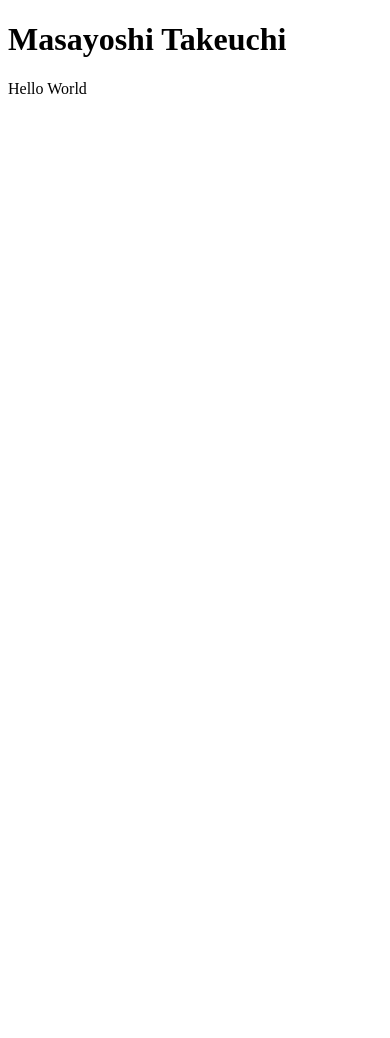
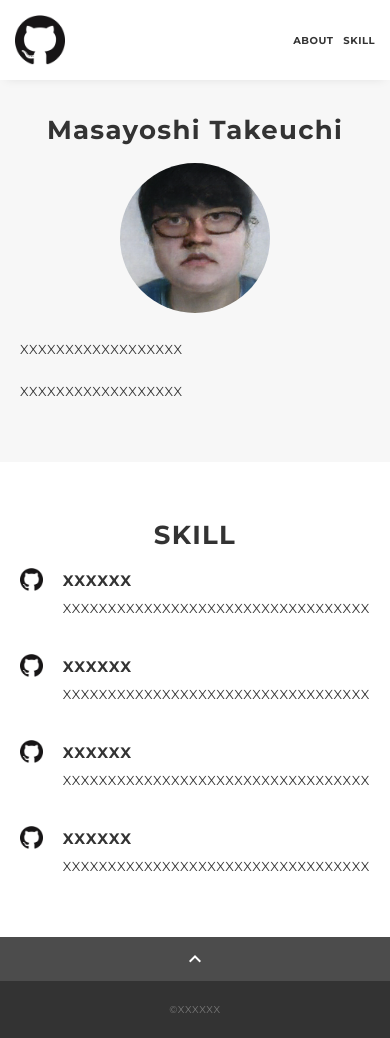
Before and after one commit to syouzen-6/portfolio, a plain HTML site: page docs/index.html in a window 390 px wide. Before the commit the page ends 844 px from the top, so only its background shows below. Drawn offline with nearby package versions, Linux system fonts and the light colour scheme.

Commit message:
テンプレート反映

```diff
--- /dev/null
+++ b/docs/css/ress.css
@@ -0,0 +1,283 @@
+/*!
+ * ress.css • v3.0.1
+ * MIT License
+ * github.com/filipelinhares/ress
+ */
+
+/* # =================================================================
+   # Global selectors
+   # ================================================================= */
+
+html {
+  box-sizing: border-box;
+  word-break: normal;
+  -moz-tab-size: 4;
+  tab-size: 4;
+
+  -webkit-text-size-adjust: 100%; /* Prevent adjustments of font size after orientation changes in iOS */
+}
+
+*,
+::before,
+::after {
+  box-sizing: inherit;
+  background-repeat: no-repeat; /* Set `background-repeat: no-repeat` to all elements and pseudo elements */
+}
+
+::before,
+::after {
+  vertical-align: inherit;
+  text-decoration: inherit; /* Inherit text-decoration and vertical align to ::before and ::after pseudo elements */
+}
+
+* {
+  margin: 0;
+  padding: 0; /* Reset `padding` and `margin` of all elements */
+}
+
+/* # =================================================================
+   # General elements
+   # ================================================================= */
+
+hr {
+  overflow: visible; /* Show the overflow in Edge and IE */
+  height: 0; /* Add the correct box sizing in Firefox */
+}
+
+details,
+main {
+  display: block; /* Render the `main` element consistently in IE. */
+}
+
+summary {
+  display: list-item; /* Add the correct display in all browsers */
+}
+
+small {
+  font-size: 80%; /* Set font-size to 80% in `small` elements */
+}
+
+[hidden] {
+  display: none; /* Add the correct display in IE */
+}
+
+abbr[title] {
+  /* Add the correct text decoration in Chrome, Edge, IE, Opera, and Safari */
+  text-decoration: underline;
+  text-decoration: underline dotted;
+  border-bottom: none; /* Remove the bottom border in Chrome 57 */
+}
+
+a {
+  background-color: transparent; /* Remove the gray background on active links in IE 10 */
+}
+
+a:active,
+a:hover {
+  outline-width: 0; /* Remove the outline when hovering in all browsers */
+}
+
+code,
+kbd,
+pre,
+samp {
+  font-family: monospace, monospace; /* Specify the font family of code elements */
+}
+
+pre {
+  font-size: 1em; /* Correct the odd `em` font sizing in all browsers */
+}
+
+b,
+strong {
+  font-weight: bolder; /* Add the correct font weight in Chrome, Edge, and Safari */
+}
+
+/* https://gist.github.com/unruthless/413930 */
+sub,
+sup {
+  position: relative;
+  font-size: 75%;
+  line-height: 0;
+  vertical-align: baseline;
+}
+
+sub {
+  bottom: -.25em;
+}
+
+sup {
+  top: -.5em;
+}
+
+/* # =================================================================
+   # Forms
+   # ================================================================= */
+
+input {
+  border-radius: 0;
+}
+
+/* Replace pointer cursor in disabled elements */
+[disabled] {
+  cursor: default;
+}
+
+[type="number"]::-webkit-inner-spin-button,
+[type="number"]::-webkit-outer-spin-button {
+  height: auto; /* Correct the cursor style of increment and decrement buttons in Chrome */
+}
+
+[type="search"] {
+  outline-offset: -2px; /* Correct the outline style in Safari */
+
+  -webkit-appearance: textfield; /* Correct the odd appearance in Chrome and Safari */
+}
+
+[type="search"]::-webkit-search-decoration {
+  -webkit-appearance: none; /* Remove the inner padding in Chrome and Safari on macOS */
+}
+
+textarea {
+  overflow: auto; /* Internet Explorer 11+ */
+  resize: vertical; /* Specify textarea resizability */
+}
+
+button,
+input,
+optgroup,
+select,
+textarea {
+  font: inherit; /* Specify font inheritance of form elements */
+}
+
+optgroup {
+  font-weight: bold; /* Restore the font weight unset by the previous rule */
+}
+
+button {
+  overflow: visible; /* Address `overflow` set to `hidden` in IE 8/9/10/11 */
+}
+
+button,
+select {
+  text-transform: none; /* Firefox 40+, Internet Explorer 11- */
+}
+
+/* Apply cursor pointer to button elements */
+button,
+[type="button"],
+[type="reset"],
+[type="submit"],
+[role="button"] {
+  cursor: pointer;
+  color: inherit;
+}
+
+/* Remove inner padding and border in Firefox 4+ */
+button::-moz-focus-inner,
+[type="button"]::-moz-focus-inner,
+[type="reset"]::-moz-focus-inner,
+[type="submit"]::-moz-focus-inner {
+  padding: 0;
+  border-style: none;
+}
+
+/* Replace focus style removed in the border reset above */
+button:-moz-focusring,
+[type="button"]::-moz-focus-inner,
+[type="reset"]::-moz-focus-inner,
+[type="submit"]::-moz-focus-inner {
+  outline: 1px dotted ButtonText;
+}
+
+button,
+html [type="button"],
+/* Prevent a WebKit bug where (2) destroys native `audio` and `video`controls in Android 4 */
+[type="reset"],
+[type="submit"] {
+  -webkit-appearance: button; /* Correct the inability to style clickable types in iOS */
+}
+
+/* Remove the default button styling in all browsers */
+button,
+input,
+select,
+textarea {
+  border-style: none;
+  background-color: transparent;
+}
+
+/* Style select like a standard input */
+select {
+  -webkit-appearance: none; /* Chrome 41+ */
+  -moz-appearance: none; /* Firefox 36+ */
+}
+
+select::-ms-expand {
+  display: none; /* Internet Explorer 11+ */
+}
+
+select::-ms-value {
+  color: currentColor; /* Internet Explorer 11+ */
+}
+
+legend {
+  display: table; /* Correct the text wrapping in Edge and IE */
+  max-width: 100%; /* Correct the text wrapping in Edge and IE */
+  max-width: 100%; /* Correct the text wrapping in Edge 18- and IE */
+  white-space: normal; /* Correct the text wrapping in Edge and IE */
+  color: inherit; /* Correct the color inheritance from `fieldset` elements in IE */
+  border: 0; /* Correct `color` not being inherited in IE 8/9/10/11 */
+}
+
+::-webkit-file-upload-button {
+  font: inherit; /* Change font properties to `inherit` in Chrome and Safari */
+  color: inherit;
+  /* Correct the inability to style clickable types in iOS and Safari */
+
+  -webkit-appearance: button;
+}
+
+/* # =================================================================
+   # Specify media element style
+   # ================================================================= */
+
+img {
+  border-style: none; /* Remove border when inside `a` element in IE 8/9/10 */
+}
+
+/* Add the correct vertical alignment in Chrome, Firefox, and Opera */
+progress {
+  vertical-align: baseline;
+}
+
+/* # =================================================================
+   # Accessibility
+   # ================================================================= */
+
+/* Hide content from screens but not screenreaders */
+@media screen {
+  [hidden~="screen"] {
+    display: inherit;
+  }
+  [hidden~="screen"]:not(:active):not(:focus):not(:target) {
+    position: absolute !important;
+    clip: rect(0 0 0 0) !important;
+  }
+}
+
+/* Specify the progress cursor of updating elements */
+[aria-busy="true"] {
+  cursor: progress;
+}
+
+/* Specify the pointer cursor of trigger elements */
+[aria-controls] {
+  cursor: pointer;
+}
+
+/* Specify the unstyled cursor of disabled, not-editable, or otherwise inoperable elements */
+[aria-disabled] {
+  cursor: default;
+}
--- /dev/null
+++ b/docs/css/style.css
@@ -0,0 +1,311 @@
+body {
+  font-family: "Montserrat","Helvetica Neue",Arial,"Hiragino Kaku Gothic ProN","Hiragino Sans",Meiryo,sans-serif;
+  font-size: 14px;
+  line-height: 1.8;
+  letter-spacing: .8px;
+  color: #333;
+}
+
+a {
+  transition: opacity .3s;
+  text-decoration: none;
+  color: #1ca9e3;
+}
+
+img {
+  max-width: 100%;
+  height: auto;
+  vertical-align: bottom;
+  border-style: none;
+}
+
+ul,
+li {
+  list-style: none;
+}
+
+.pc-only {
+  display: block;
+}
+
+.sp-only {
+  display: none;
+}
+
+.wrapper {
+  padding-top: 73px;
+}
+
+.section {
+  padding: 90px 0;
+}
+
+.section:nth-of-type(odd) {
+  background-color: #f7f7f7;
+}
+
+.inner {
+  max-width: 1340px;
+  margin: 0 auto;
+  padding: 0 40px;
+}
+
+.title {
+  font-size: 34px;
+  font-weight: bold;
+  line-height: 1;
+  margin-bottom: 40px;
+  text-align: center;
+  letter-spacing: .05em;
+  color: #333;
+}
+
+.lead {
+  margin-bottom: 30px;
+}
+
+/*--- header ---*/
+.header {
+  position: fixed;
+  top: 0;
+  z-index: 1;
+  width: 100%;
+  background-color: #fff;
+  box-shadow: 0 5px 10px -6px rgba(0,0,0,.1);
+}
+
+.header .inner {
+  display: flex;
+  align-items: center;
+  justify-content: space-between;
+  padding: 20px 40px;
+}
+
+.header-logo {
+  font-size: 20px;
+  font-weight: bold;
+  line-height: 1.2;
+  margin-right: 20px;
+  letter-spacing: .05em;
+}
+
+.header-logo a {
+  color: #333;
+}
+
+.header-banner {
+  width: 50px;
+}
+.header-nav-list {
+  display: flex;
+  justify-content: space-between;
+}
+
+.header-nav-item:not(:last-child) {
+  margin-right: 20px;
+}
+
+.header-nav-item a {
+  position: relative;
+  font-size: 13px;
+  font-weight: bold;
+  display: inline-block;
+  padding: 5px 0;
+  transition: .3s;
+  letter-spacing: .05em;
+  color: #333;
+}
+.header-nav-item a:after {
+  position: absolute;
+  bottom: 0;
+  left: 50%;
+  width: 0;
+  height: 3px;
+  content: "";
+  transition: .3s;
+  -webkit-transform: translateX(-50%);
+  transform: translateX(-50%);
+  background-color: #333;
+}
+
+.header-nav-item a:hover:after {
+  width: 100%;
+}
+
+/*--- about ---*/
+.profile {
+  display: flex;
+  flex-wrap: wrap;
+  max-width: 800px;
+  margin: 0 auto;
+}
+.profile-img {
+  width: 20%;
+  margin-right: 30px;
+  border-radius: 50%;
+}
+.profile-img img {
+  border-radius: 50%;
+}
+.profile-body {
+  flex: 1;
+}
+.profile-body p:not(:last-child) {
+  margin-bottom: 30px;
+}
+
+/*--- skill ---*/
+.skill-list {
+  display: flex;
+  flex-wrap: wrap;
+  justify-content: space-between;
+  margin-bottom: -50px;
+}
+
+.skill-item {
+  display: flex;
+  align-items: flex-start;
+  justify-content: space-between;
+  width: 48%;
+  margin-bottom: 50px;
+}
+
+.skill-img {
+  width: 60px;
+  height: auto;
+  margin-right: 20px;
+}
+
+.skill-body {
+  flex: 1;
+}
+
+.skill-name {
+  margin-bottom: 3px;
+}
+
+/*--- contact ---*/
+.contact {
+  text-align: center;
+}
+
+.contact-item:not(:last-child) {
+  margin-right: 10px;
+}
+
+.contact-icon {
+  width: 50px;
+}
+
+/*--- page-top ---*/
+.page-top {
+  font-weight: bold;
+  padding: 10px;
+  cursor: pointer;
+  text-align: center;
+  background-color: #4c4c4c;
+}
+
+.page-top .material-icons-outlined {
+  vertical-align: bottom;
+  color: #fff;
+}
+
+/*--- footer ---*/
+.footer {
+  padding: 30px;
+  background-color: #333;
+}
+
+.copyright {
+  font-size: 10px;
+  text-align: center;
+  color: #797979;
+}
+
+
+/* --- media Queries 767 ---*/
+@media screen and (max-width: 767px) {
+  body {
+    font-size: 13px;
+    line-height: 1.7;
+  }
+
+  .pc-only {
+    display: none;
+  }
+
+  .sp-only {
+    display: block;
+  }
+
+  .title {
+    font-size: 26px;
+    margin-bottom: 20px;
+  }
+
+  .wrapper {
+    padding-top: 57px;
+  }
+
+  .section {
+    padding: 60px 0;
+  }
+
+  .inner {
+    padding: 0 20px;
+  }
+
+  .header .inner {
+    padding: 15px;
+  }
+
+  .header-logo {
+    font-size: 15px;
+    margin-right: 15px;
+  }
+
+  .header-nav-item:not(:last-child) {
+    margin-right: 10px;
+  }
+
+  .header-nav-item a {
+    font-size: 10px;
+  }
+
+  .header-nav-item a:after {
+    display: none;
+  }
+
+  .profile {
+    display: block;
+  }
+  .profile-img {
+    width: 150px;
+    margin: 0 auto;
+    margin-bottom: 25px;
+  }
+
+  .profile-body p:not(:last-child) {
+    margin-bottom: 20px;
+  }
+
+  .skill-list {
+    display: block;
+    margin-bottom: 0;
+  }
+
+  .skill-item {
+    width: 100%;
+    margin-bottom: 35px;
+  }
+
+  .skill-item:last-child {
+    margin-bottom: 0;
+  }
+
+  .footer {
+    padding: 20px;
+  }
+
+}
--- a/docs/index.html
+++ b/docs/index.html
@@ -1,11 +1,117 @@
 <!DOCTYPE html>
 <html>
 <head>
-<meta charset="UTF-8">
-<title>My Portfolio</title>
+<meta charset="utf-8" />
+<meta name="viewport"
+	content="width=device-width,initial-scale=1.0,user-scalable=no" />
+<meta property="og:type" content="website" />
+<meta property="og:title" content="XXXXXX's portfolio" />
+<!-- <meta property="og:url" content="dummyurl" /> -->
+<meta property="og:description" content="XXXXXXの自己紹介サイトです。" />
+<meta property="og:image" content="img/ogp.png" />
+<meta name="description" content="XXXXXXの自己紹介サイトです。" />
+<title>XXXXXX ポートフォリオ</title>
+<link rel="preconnect" href="https://fonts.gstatic.com" />
+<link
+	href="https://fonts.googleapis.com/css2?family=Montserrat:wght@400;700&display=swap"
+	rel="stylesheet" />
+<link
+	href="https://fonts.googleapis.com/css?family=Material+Icons+Outlined"
+	rel="stylesheet" />
+<link href="css/ress.css" media="all" rel="stylesheet" type="text/css" />
+<link href="css/style.css" media="all" rel="stylesheet" type="text/css" />
+<!-- <link rel="shortcut icon" href="img/favicon.ico" /> -->
+<!-- <link rel="canonical" href="dummyurl" /> -->
 </head>
+
 <body>
-	<h1>Masayoshi Takeuchi</h1>
-	<p>Hello World</p>
+	<div class="wrapper">
+		<header class="header">
+			<div class="inner">
+				<h1 class="header-logo">
+					<a href="#"><img class="header-banner" src="img/github.png"
+						alt="ロゴマーク" /> </a>
+				</h1>
+				<nav class="header-nav">
+					<ul class="header-nav-list">
+						<li class="header-nav-item"><a href="#about">ABOUT</a></li>
+						<li class="header-nav-item"><a href="#skill">SKILL</a></li>
+					</ul>
+				</nav>
+			</div>
+		</header>
+
+		<main class="content">
+			<section class="about section" id="about">
+				<div class="inner">
+					<h2 class="title">Masayoshi Takeuchi</h2>
+					<div class="profile">
+						<p class="profile-img">
+							<img src="img/profile.png" alt="自画像" />
+						</p>
+						<div class="profile-body">
+							<p>XXXXXXXXXXXXXXXXXX</p>
+							<p>XXXXXXXXXXXXXXXXXX</p>
+						</div>
+					</div>
+				</div>
+			</section>
+
+			<section class="skill section" id="skill">
+				<div class="inner">
+					<h2 class="title">SKILL</h2>
+					<div class="skill-list">
+						<div class="skill-item">
+							<p class="skill-img">
+								<img src="img/github.png" alt="logo" />
+							</p>
+							<div class="skill-body">
+								<h3 class="skill-name">XXXXXX</h3>
+								<p class="skill-text">XXXXXXXXXXXXXXXXXXXXXXXXXXXXXXXXXX</p>
+							</div>
+						</div>
+						<div class="skill-item">
+							<p class="skill-img">
+								<img src="img/github.png" alt="logo" />
+							</p>
+							<div class="skill-body">
+								<h3 class="skill-name">XXXXXX</h3>
+								<p class="skill-text">XXXXXXXXXXXXXXXXXXXXXXXXXXXXXXXXXX</p>
+							</div>
+						</div>
+						<div class="skill-item">
+							<p class="skill-img">
+								<img src="img/github.png" alt="logo" />
+							</p>
+							<div class="skill-body">
+								<h3 class="skill-name">XXXXXX</h3>
+								<p class="skill-text">XXXXXXXXXXXXXXXXXXXXXXXXXXXXXXXXXX</p>
+							</div>
+						</div>
+						<div class="skill-item">
+							<p class="skill-img">
+								<img src="img/github.png" alt="logo" />
+							</p>
+							<div class="skill-body">
+								<h3 class="skill-name">XXXXXX</h3>
+								<p class="skill-text">XXXXXXXXXXXXXXXXXXXXXXXXXXXXXXXXXX</p>
+							</div>
+						</div>
+					</div>
+				</div>
+			</section>
+
+			<div class="page-top" id="js-page-top">
+				<span class="material-icons-outlined">expand_less</span>
+			</div>
+
+			<footer class="footer">
+				<div class="copyright">&copy;XXXXXX</div>
+			</footer>
+		</main>
+	</div>
+	<script
+		src="https://ajax.googleapis.com/ajax/libs/jquery/3.5.1/jquery.min.js"></script>
+	<script src="js/script.js"></script>
 </body>
 </html>
--- /dev/null
+++ b/docs/js/script.js
@@ -0,0 +1,20 @@
+$(function () {
+
+  //ページ内スクロール
+  var navHeight = $(".header").outerHeight();
+
+  $('a[href^="#"]').on("click", function () {
+    var href = $(this).attr("href");
+    var target = $(href == "#" || href == "" ? "html" : href);
+    var position = target.offset().top - navHeight;
+    $("html, body").animate({ scrollTop: position, }, 300, "swing");
+    return false;
+  });
+
+  //ページトップ
+  $("#js-page-top").on("click", function () {
+    $("body,html").animate({ scrollTop: 0, }, 300);
+    return false;
+  });
+
+});
```
Also changed, not shown: docs/img/github.png (added), docs/img/ogp.png (added), docs/img/profile.png (added).
